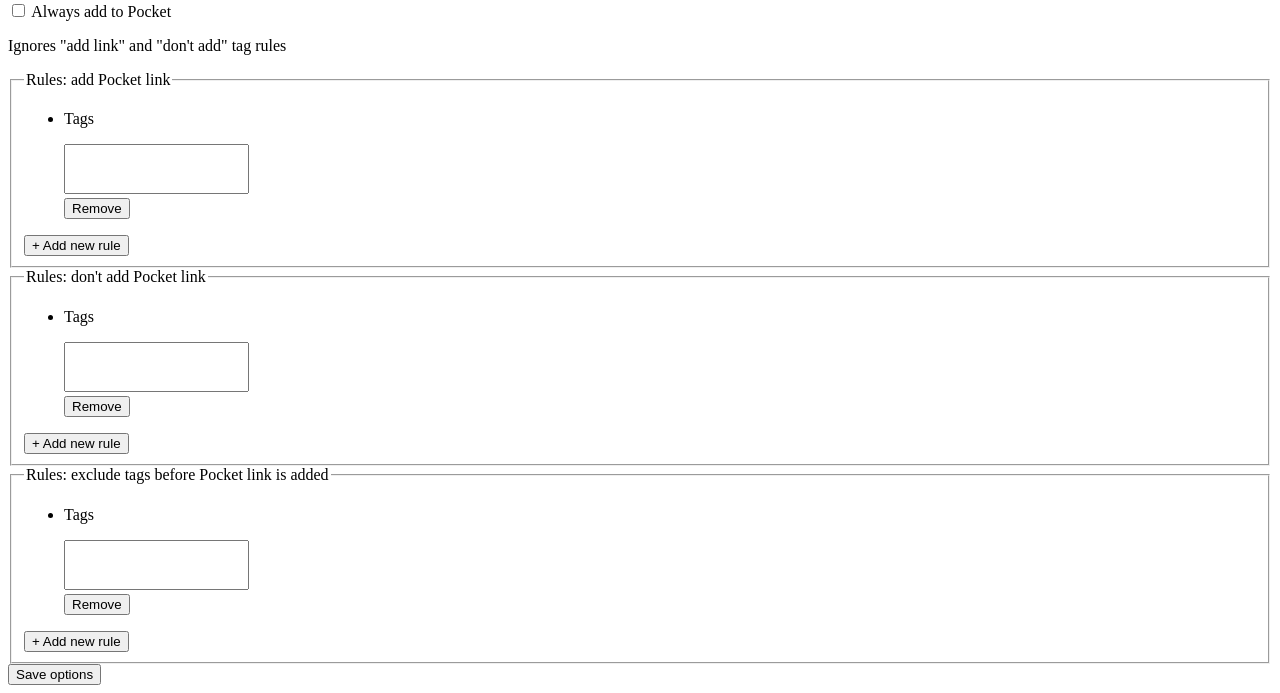
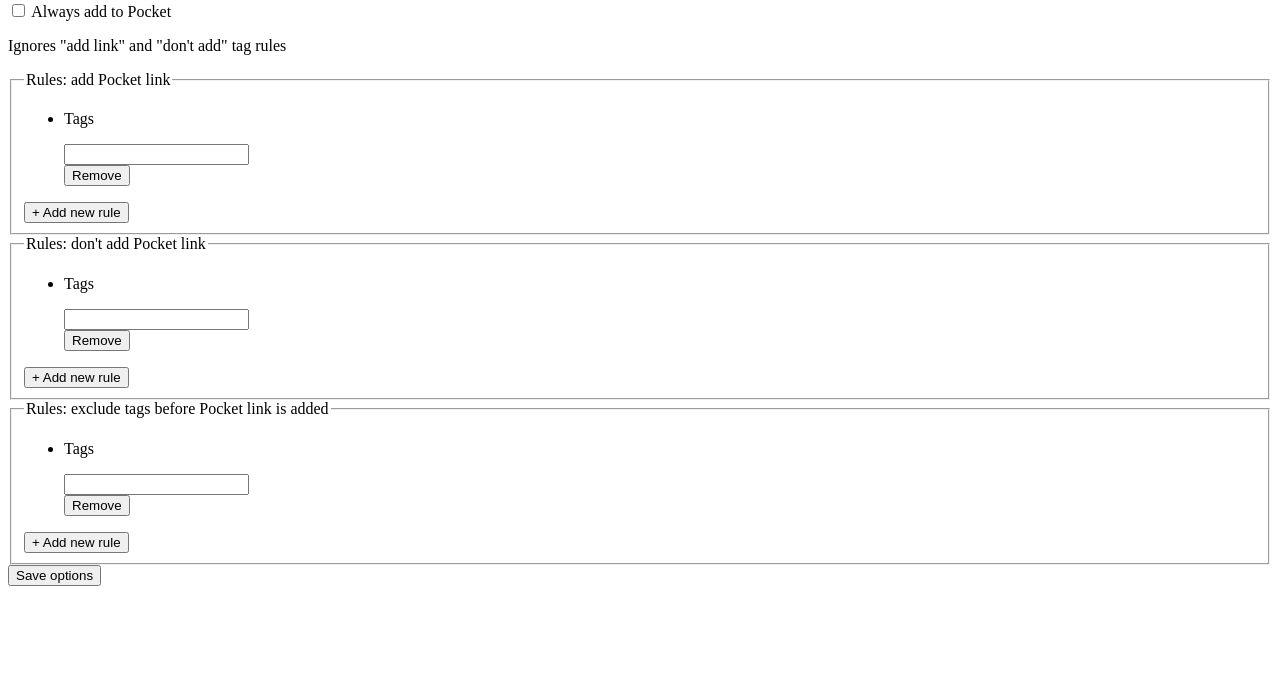
Before and after one commit to last-arg/bookmark_with_pocket, a browser extension: page options/options.html in a window 1280 px wide. Shown: the part 179-872 px from the top of the page. After the commit the page ends 800 px from the top, so only its background shows below. Drawn offline with Linux system fonts and the light colour scheme; files that its build step writes are made by us from their sources.

Commit message:
Replace textareas with inputs. Remove checkbox

```diff
--- a/options/options.html
+++ b/options/options.html
@@ -36,7 +36,7 @@
                 <li class="bg-truegray-300 flex">
                   <div class="mr-4">
                     <p><label for="add_tags">Tags<label></p>
-                    <textarea id="add_tags" name="add_tags"></textarea>
+                    <input type="text" id="add_tags" name="add_tags">
                   </div>
                   <div class="self-end">
                     <button class="js-remove-rule btn-small bg-truegray-500" type="button">Remove</button>
@@ -49,12 +49,12 @@
 
           <fieldset>
             <legend>Rules: don't add Pocket link</legend>
-            <tag-rules rules-prefix="exclude">
+            <tag-rules rules-prefix="ignore">
               <ul>
                 <li class="bg-truegray-300 flex">
                   <div class="mr-4">
                     <p><label for="ignore_tags">Tags<label></p>
-                    <textarea id="ignore_tags" name="ignore_tags"></textarea>
+                    <input type="text" id="ignore_tags" name="ignore_tags">
                   </div>
                   <div class="self-end">
                     <button class="js-remove-rule btn-small bg-truegray-500" type="button">Remove</button>
@@ -67,12 +67,12 @@
 
           <fieldset>
             <legend>Rules: exclude tags before Pocket link is added</legend>
-            <tag-rules rules-prefix="ignore">
+            <tag-rules rules-prefix="exclude">
               <ul>
                 <li class="bg-truegray-300 flex">
                   <div class="mr-4">
-                    <p><label for="ignore_tags">Tags<label></p>
-                    <textarea id="ignore_tags" name="ignore_tags"></textarea>
+                    <p><label for="exclude_tags">Tags<label></p>
+                    <input type="text" id="exclude_tags" name="exclude_tags">
                   </div>
                   <div class="self-end">
                     <button class="js-remove-rule btn-small bg-truegray-500" type="button">Remove</button>
```
Also changed, not shown: 1 other file.
